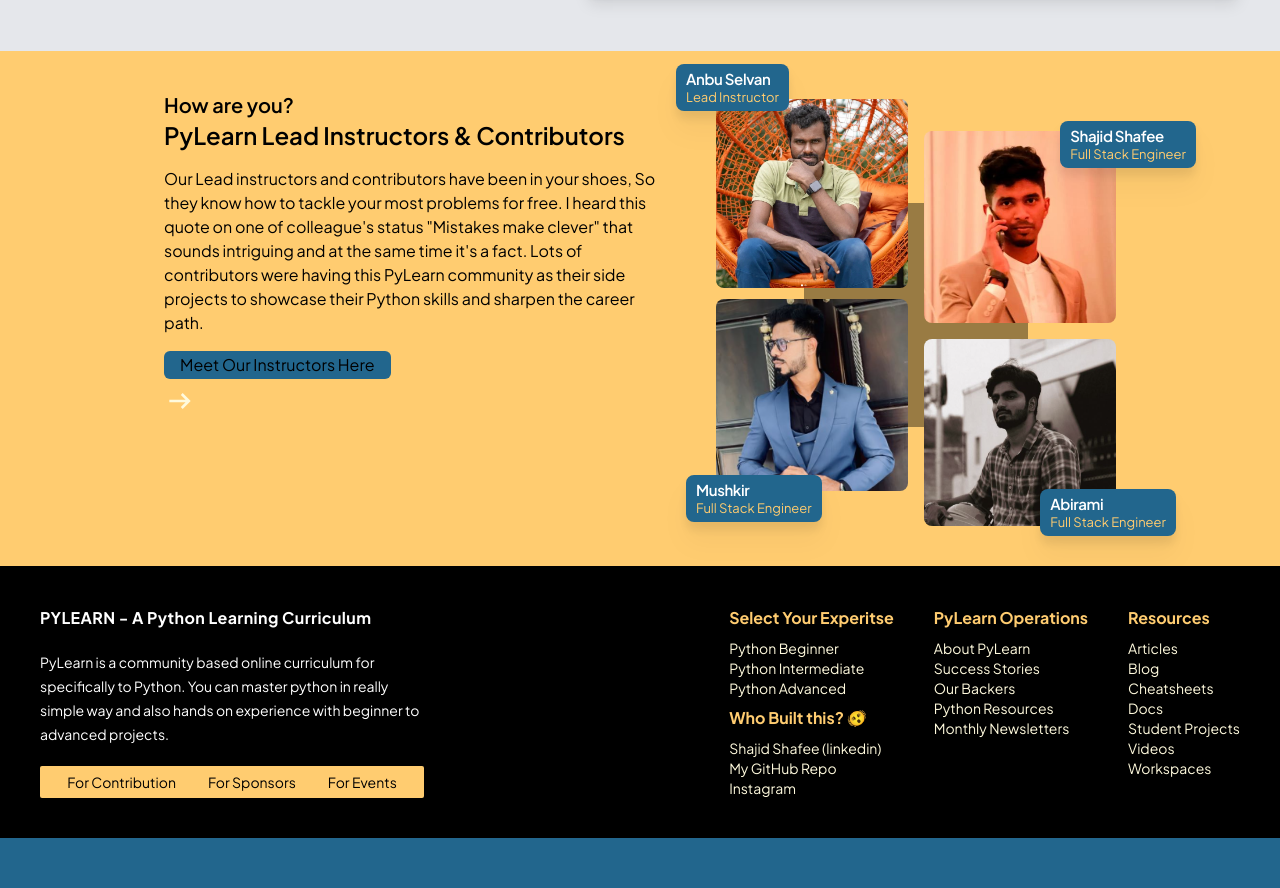
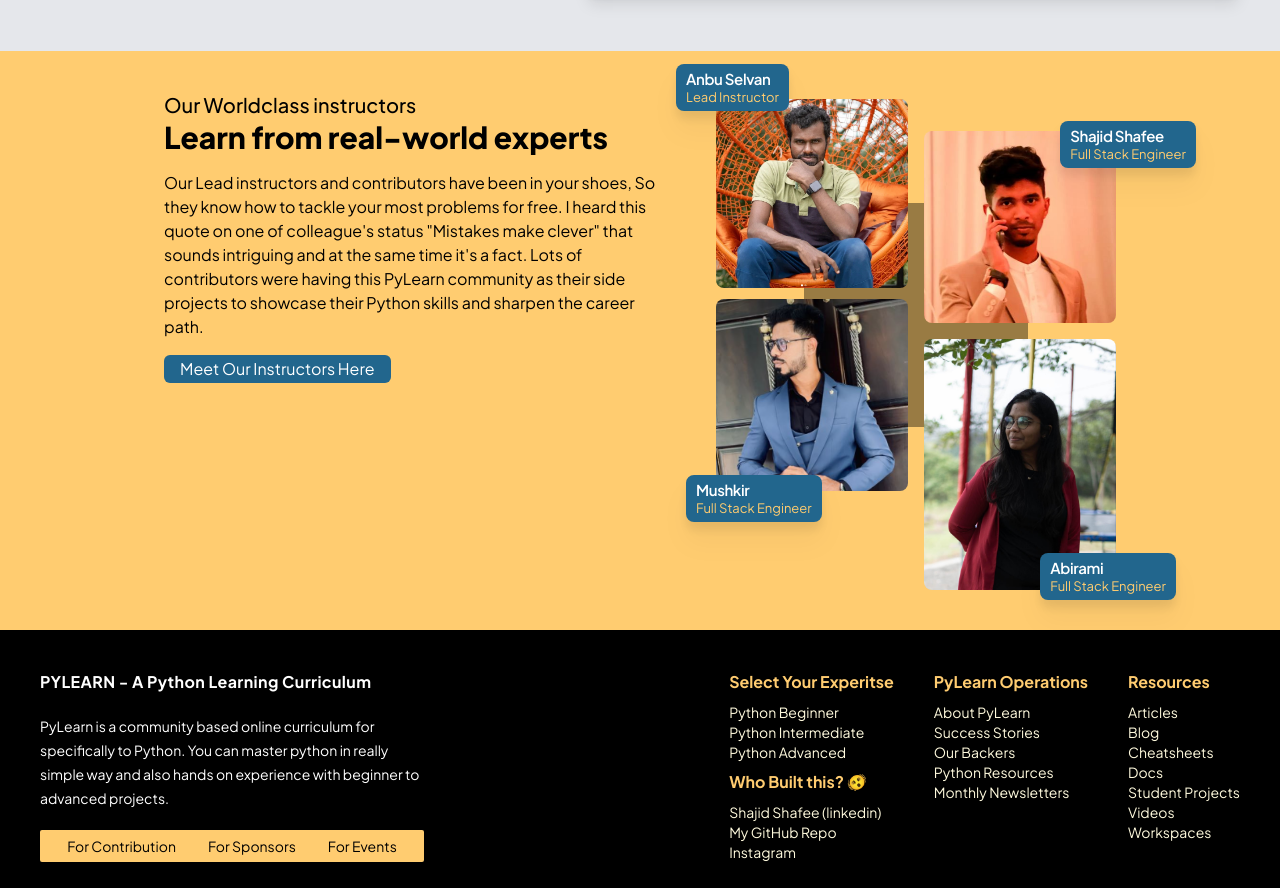
Before and after one commit to mshajid/pylearn-landing-page, a website built with Vite: page index.html in a window 1280 px wide. Shown: the part 2511-3399 px from the top of the page. Before the commit the page ends 3349 px from the top, so only its background shows below. Built offline with nearby package versions, Linux system fonts and the light colour scheme.

Commit message:
worked on contribution section

```diff
--- a/index.html
+++ b/index.html
@@ -889,9 +889,9 @@
       <div class="flex justify-center gap-x-10">
         <div class="flex flex-col gap-y-4">
           <div>
-            <h2 class="font-semibold text-xl">How are you?</h2>
-            <span class="font-semibold text-2xl"
-              >PyLearn Lead Instructors & Contributors</span
+            <h2 class="font-medium text-xl">Our Worldclass instructors</h2>
+            <span class="font-black text-3xl"
+              >Learn from real-world experts</span
             >
           </div>
 
@@ -910,24 +910,10 @@
           <div class="flex gap-y-1.5 flex-col">
             <div>
               <button
-                class="py-0.5 px-4 bg-[#22668D] text-black hover:bg-[#22668D] hover:text-white rounded-md"
+                class="py-0.5 px-4 bg-[#22668D] text-white hover:bg-[#22668D] hover:text-[#FFCC70] rounded-md"
               >
                 Meet Our Instructors Here
               </button>
-            </div>
-
-            <div>
-              <svg
-                xmlns="http://www.w3.org/2000/svg"
-                width="32"
-                height="32"
-                viewBox="0 0 24 24"
-              >
-                <path
-                  fill="#FFFADD"
-                  d="m14 18l-1.4-1.45L16.15 13H4v-2h12.15L12.6 7.45L14 6l6 6l-6 6Z"
-                />
-              </svg>
             </div>
           </div>
         </div>
@@ -984,7 +970,7 @@
           </div>
 
           <div class="mt-[-40px] relative">
-            <img src="./public/assets/Yoga.png" class="w-48 rounded-lg" />
+            <img src="./public/assets/abirami2.jpeg" class="w-48 rounded-lg object-cover" />
             <div
               class="flex flex-col gap-y-0 leading-tight bg-[#22668D] w-fit px-2.5 py-1.5 rounded-lg absolute bottom-[-10px] right-[-60px] drop-shadow-xl"
             >
```
Also changed, not shown: public/assets/abirami.jpeg (added), public/assets/abirami2.jpeg (added).
